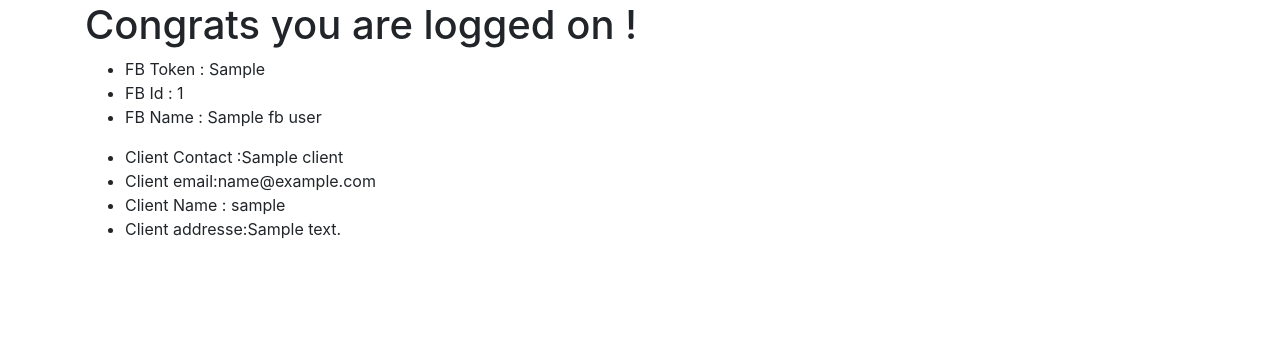
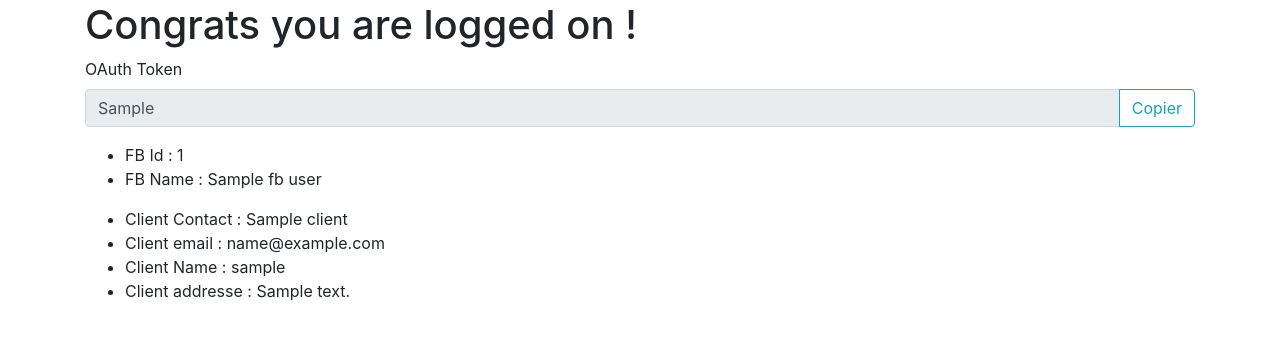
Before and after one commit to webyves/api_mobile, a Symfony app: template templates/client/fbCallback.html.twig in a window 1280 px wide. Shown: the part 56-396 px from the top of the page. Run offline with Twig, Linux system fonts and the light colour scheme; the template is opened without the code that fills it: most values are stand-ins (such as "Sample title", 1, 10 or a date in 2020); some libraries are stand-ins or nearby versions.

Commit message:
Update fbCallback.html.twig

```diff
--- a/templates/client/fbCallback.html.twig
+++ b/templates/client/fbCallback.html.twig
@@ -7,16 +7,23 @@
     <h1>Congrats you are logged on !</h1>
 </div>
 <div class="">
+	<label for="validationTooltipUsername">OAuth Token</label>
+	<div class="input-group mb-3">
+		<input class="form-control" type="text" id="inputFbToken" value="{{ fbToken }}" readonly>
+		<div class="input-group-append">
+			<button class="btn btn-outline-info" type="button" id="button-copy-token">Copier</button>
+		</div>
+	</div>
+
 	<ul>
-		<li>FB Token : {{ fbToken }}</li>
 		<li>FB Id : {{ fbUser.id }}</li>
 		<li>FB Name : {{ fbUser.name }}</li>
 	</ul>
 	<ul>
-		<li>Client Contact :{{ client.contactName }}</li>
-		<li>Client email:{{ client.email }}</li>
+		<li>Client Contact : {{ client.contactName }}</li>
+		<li>Client email : {{ client.email }}</li>
 		<li>Client Name : {{ client.username }}</li>
-		<li>Client addresse:{{ client.address }}</li>
+		<li>Client addresse : {{ client.address }}</li>
 	</ul>
 </div>
 {% endblock %}
```
